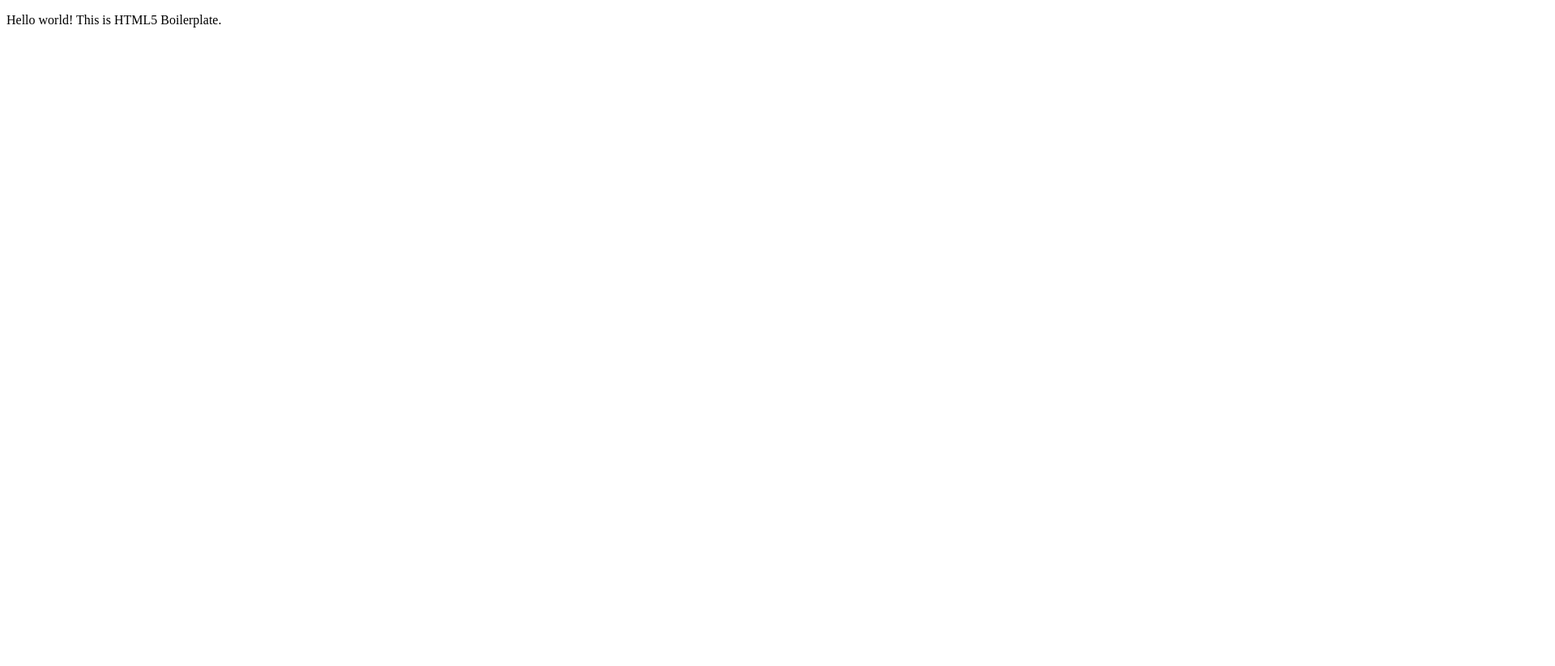
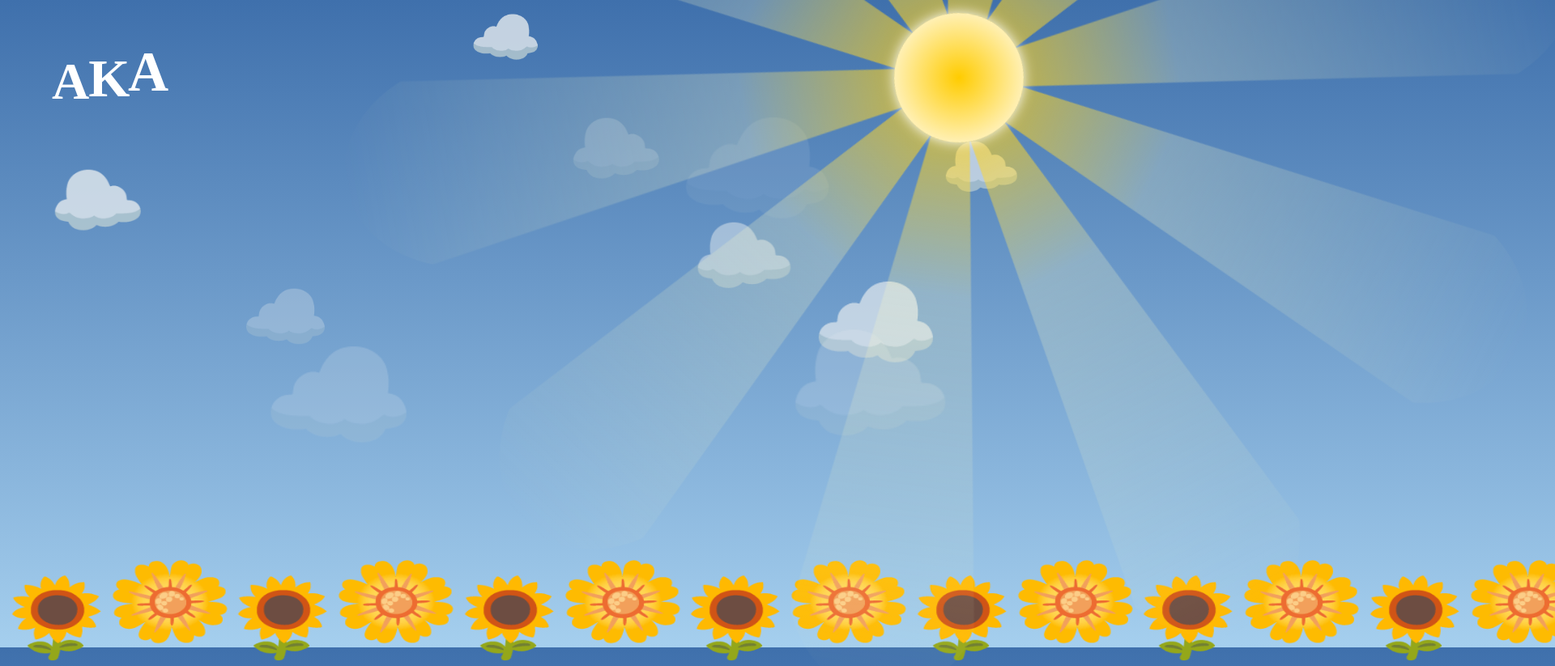
Before and after one commit to smokinjoe/mothersday-2018, a plain HTML site: page index.html in a window 1280 px wide. Shown: the top 823 px of the page at 81% size, 1920 px wide, since content can reach past the window. Before the commit the page ends 800 px from the top, so only its background shows below. Drawn offline with nearby package versions, Linux system fonts and the light colour scheme.

Commit message:
WIP: aka’s copy of the dancing flowers

```diff
--- a/index.html
+++ b/index.html
@@ -11,7 +11,25 @@
 </head>
 
 <body>
-  <p>Hello world! This is HTML5 Boilerplate.</p>
+
+    <h1 class="title"><span class="title-letter">A</span><span class="title-letter">️</span><span class="title-letter">K</span><span class="title-letter">️</span><span class="title-letter">A</span><span class="title-letter">️</span>
+    </h1>
+    <div class="sun">
+      <div class="ray"></div>
+      <div class="ray"></div>
+      <div class="ray"></div>
+      <div class="ray"></div>
+      <div class="ray"></div>
+      <div class="ray"></div>
+      <div class="ray"></div>
+      <div class="ray"></div>
+      <div class="ray"></div>
+      <div class="ray"></div>
+    </div>
+    <div class="clouds"><span class="cloud">☁️</span><span class="cloud">☁️</span><span class="cloud">☁️</span><span class="cloud">☁️</span><span class="cloud">☁️</span><span class="cloud">☁️</span><span class="cloud">☁️</span><span class="cloud">☁️</span><span class="cloud">☁️</span><span class="cloud">☁️</span>
+    </div>
+    <div class="flowerbed"><span class="flower">🌻</span><span class="flower">🌼</span><span class="flower">🌻</span><span class="flower">🌼</span><span class="flower">🌻</span><span class="flower">🌼</span><span class="flower">🌻</span><span class="flower">🌼</span><span class="flower">🌻</span><span class="flower">🌼</span><span class="flower">🌻</span><span class="flower">🌼</span><span class="flower">🌻</span><span class="flower">🌼</span><span class="flower">🌻</span><span class="flower">🌼</span>
+    </div>
   <script src="https://code.jquery.com/jquery-3.3.1.min.js" integrity="sha256-FgpCb/KJQlLNfOu91ta32o/NMZxltwRo8QtmkMRdAu8=" crossorigin="anonymous"></script>
   <script>window.jQuery || document.write('<script src="js/vendor/jquery-3.3.1.min.js"><\/script>')</script>
   <script src="scripts.js"></script>
--- a/styles.css
+++ b/styles.css
@@ -0,0 +1,494 @@
+/* ================
+// Sun
+// ============= */
+.sun {
+    position: absolute;
+    top: 1em;
+    right: 1em;
+    z-index: 20;
+    height: 20vmin;
+    width: 20vmin;
+    -webkit-animation: sunshine 4s infinite;
+            animation: sunshine 4s infinite;
+  }
+  .sun:before {
+    position: absolute;
+    top: 0;
+    left: 0;
+    z-index: 2;
+    height: 100%;
+    width: 100%;
+    content: '';
+    border-radius: 50%;
+    background: radial-gradient(ellipse at center, #fc0, #fff 100%);
+    box-shadow: 0 0 1em 0 #fff;
+  }
+
+  @-webkit-keyframes sunshine {
+    50% {
+      -webkit-transform: rotate(10deg);
+              transform: rotate(10deg);
+    }
+  }
+
+  @keyframes sunshine {
+    50% {
+      -webkit-transform: rotate(10deg);
+              transform: rotate(10deg);
+    }
+  }
+  .ray {
+    position: absolute;
+    top: 50%;
+    left: 50%;
+    height: 300%;
+    width: 125%;
+    background: linear-gradient(to bottom, rgba(255, 204, 0, 0.75), rgba(255, 252, 197, 0.25) 35%, rgba(255, 252, 197, 0) 100%);
+    border-radius: 0 0 10em 10em;
+    -webkit-clip-path: polygon(45% 0, 55% 0, 100% 100%, 0 100%);
+            clip-path: polygon(45% 0, 55% 0, 100% 100%, 0 100%);
+    -webkit-transform-origin: center top;
+            transform-origin: center top;
+  }
+  .ray:nth-child(1) {
+    -webkit-animation: strengthen-1 4s infinite;
+            animation: strengthen-1 4s infinite;
+    -webkit-transform: translate(-50%, 0) rotate(36deg) scale(1, 1);
+            transform: translate(-50%, 0) rotate(36deg) scale(1, 1);
+  }
+  .ray:nth-child(2) {
+    -webkit-animation: strengthen-2 4s infinite;
+            animation: strengthen-2 4s infinite;
+    -webkit-transform: translate(-50%, 0) rotate(72deg) scale(1, 1);
+            transform: translate(-50%, 0) rotate(72deg) scale(1, 1);
+  }
+  .ray:nth-child(3) {
+    -webkit-animation: strengthen-3 4s infinite;
+            animation: strengthen-3 4s infinite;
+    -webkit-transform: translate(-50%, 0) rotate(108deg) scale(1, 1);
+            transform: translate(-50%, 0) rotate(108deg) scale(1, 1);
+  }
+  .ray:nth-child(4) {
+    -webkit-animation: strengthen-4 4s infinite;
+            animation: strengthen-4 4s infinite;
+    -webkit-transform: translate(-50%, 0) rotate(144deg) scale(1, 1);
+            transform: translate(-50%, 0) rotate(144deg) scale(1, 1);
+  }
+  .ray:nth-child(5) {
+    -webkit-animation: strengthen-5 4s infinite;
+            animation: strengthen-5 4s infinite;
+    -webkit-transform: translate(-50%, 0) rotate(180deg) scale(1, 1);
+            transform: translate(-50%, 0) rotate(180deg) scale(1, 1);
+  }
+  .ray:nth-child(6) {
+    -webkit-animation: strengthen-6 4s infinite;
+            animation: strengthen-6 4s infinite;
+    -webkit-transform: translate(-50%, 0) rotate(216deg) scale(1, 1);
+            transform: translate(-50%, 0) rotate(216deg) scale(1, 1);
+  }
+  .ray:nth-child(7) {
+    -webkit-animation: strengthen-7 4s infinite;
+            animation: strengthen-7 4s infinite;
+    -webkit-transform: translate(-50%, 0) rotate(252deg) scale(1, 1);
+            transform: translate(-50%, 0) rotate(252deg) scale(1, 1);
+  }
+  .ray:nth-child(8) {
+    -webkit-animation: strengthen-8 4s infinite;
+            animation: strengthen-8 4s infinite;
+    -webkit-transform: translate(-50%, 0) rotate(288deg) scale(1, 1);
+            transform: translate(-50%, 0) rotate(288deg) scale(1, 1);
+  }
+  .ray:nth-child(9) {
+    -webkit-animation: strengthen-9 4s infinite;
+            animation: strengthen-9 4s infinite;
+    -webkit-transform: translate(-50%, 0) rotate(324deg) scale(1, 1);
+            transform: translate(-50%, 0) rotate(324deg) scale(1, 1);
+  }
+  .ray:nth-child(10) {
+    -webkit-animation: strengthen-10 4s infinite;
+            animation: strengthen-10 4s infinite;
+    -webkit-transform: translate(-50%, 0) rotate(360deg) scale(1, 1);
+            transform: translate(-50%, 0) rotate(360deg) scale(1, 1);
+  }
+
+  @-webkit-keyframes strengthen-1 {
+    50% {
+      -webkit-transform: translate(-50%, 0) rotate(36deg) scale(1.35, 1.75);
+              transform: translate(-50%, 0) rotate(36deg) scale(1.35, 1.75);
+    }
+  }
+
+  @keyframes strengthen-1 {
+    50% {
+      -webkit-transform: translate(-50%, 0) rotate(36deg) scale(1.35, 1.75);
+              transform: translate(-50%, 0) rotate(36deg) scale(1.35, 1.75);
+    }
+  }
+  @-webkit-keyframes strengthen-2 {
+    50% {
+      -webkit-transform: translate(-50%, 0) rotate(72deg) scale(1.35, 1.75);
+              transform: translate(-50%, 0) rotate(72deg) scale(1.35, 1.75);
+    }
+  }
+  @keyframes strengthen-2 {
+    50% {
+      -webkit-transform: translate(-50%, 0) rotate(72deg) scale(1.35, 1.75);
+              transform: translate(-50%, 0) rotate(72deg) scale(1.35, 1.75);
+    }
+  }
+  @-webkit-keyframes strengthen-3 {
+    50% {
+      -webkit-transform: translate(-50%, 0) rotate(108deg) scale(1.35, 1.75);
+              transform: translate(-50%, 0) rotate(108deg) scale(1.35, 1.75);
+    }
+  }
+  @keyframes strengthen-3 {
+    50% {
+      -webkit-transform: translate(-50%, 0) rotate(108deg) scale(1.35, 1.75);
+              transform: translate(-50%, 0) rotate(108deg) scale(1.35, 1.75);
+    }
+  }
+  @-webkit-keyframes strengthen-4 {
+    50% {
+      -webkit-transform: translate(-50%, 0) rotate(144deg) scale(1.35, 1.75);
+              transform: translate(-50%, 0) rotate(144deg) scale(1.35, 1.75);
+    }
+  }
+  @keyframes strengthen-4 {
+    50% {
+      -webkit-transform: translate(-50%, 0) rotate(144deg) scale(1.35, 1.75);
+              transform: translate(-50%, 0) rotate(144deg) scale(1.35, 1.75);
+    }
+  }
+  @-webkit-keyframes strengthen-5 {
+    50% {
+      -webkit-transform: translate(-50%, 0) rotate(180deg) scale(1.35, 1.75);
+              transform: translate(-50%, 0) rotate(180deg) scale(1.35, 1.75);
+    }
+  }
+  @keyframes strengthen-5 {
+    50% {
+      -webkit-transform: translate(-50%, 0) rotate(180deg) scale(1.35, 1.75);
+              transform: translate(-50%, 0) rotate(180deg) scale(1.35, 1.75);
+    }
+  }
+  @-webkit-keyframes strengthen-6 {
+    50% {
+      -webkit-transform: translate(-50%, 0) rotate(216deg) scale(1.35, 1.75);
+              transform: translate(-50%, 0) rotate(216deg) scale(1.35, 1.75);
+    }
+  }
+  @keyframes strengthen-6 {
+    50% {
+      -webkit-transform: translate(-50%, 0) rotate(216deg) scale(1.35, 1.75);
+              transform: translate(-50%, 0) rotate(216deg) scale(1.35, 1.75);
+    }
+  }
+  @-webkit-keyframes strengthen-7 {
+    50% {
+      -webkit-transform: translate(-50%, 0) rotate(252deg) scale(1.35, 1.75);
+              transform: translate(-50%, 0) rotate(252deg) scale(1.35, 1.75);
+    }
+  }
+  @keyframes strengthen-7 {
+    50% {
+      -webkit-transform: translate(-50%, 0) rotate(252deg) scale(1.35, 1.75);
+              transform: translate(-50%, 0) rotate(252deg) scale(1.35, 1.75);
+    }
+  }
+  @-webkit-keyframes strengthen-8 {
+    50% {
+      -webkit-transform: translate(-50%, 0) rotate(288deg) scale(1.35, 1.75);
+              transform: translate(-50%, 0) rotate(288deg) scale(1.35, 1.75);
+    }
+  }
+  @keyframes strengthen-8 {
+    50% {
+      -webkit-transform: translate(-50%, 0) rotate(288deg) scale(1.35, 1.75);
+              transform: translate(-50%, 0) rotate(288deg) scale(1.35, 1.75);
+    }
+  }
+  @-webkit-keyframes strengthen-9 {
+    50% {
+      -webkit-transform: translate(-50%, 0) rotate(324deg) scale(1.35, 1.75);
+              transform: translate(-50%, 0) rotate(324deg) scale(1.35, 1.75);
+    }
+  }
+  @keyframes strengthen-9 {
+    50% {
+      -webkit-transform: translate(-50%, 0) rotate(324deg) scale(1.35, 1.75);
+              transform: translate(-50%, 0) rotate(324deg) scale(1.35, 1.75);
+    }
+  }
+  @-webkit-keyframes strengthen-10 {
+    50% {
+      -webkit-transform: translate(-50%, 0) rotate(360deg) scale(1.35, 1.75);
+              transform: translate(-50%, 0) rotate(360deg) scale(1.35, 1.75);
+    }
+  }
+  @keyframes strengthen-10 {
+    50% {
+      -webkit-transform: translate(-50%, 0) rotate(360deg) scale(1.35, 1.75);
+              transform: translate(-50%, 0) rotate(360deg) scale(1.35, 1.75);
+    }
+  }
+  /* ================
+  // Clouds
+  // ============= */
+  .clouds {
+    position: absolute;
+    top: 0;
+    left: 0;
+    height: 50%;
+    width: 100%;
+  }
+
+  .cloud {
+    position: absolute;
+  }
+  .cloud:nth-child(1) {
+    top: 100%;
+    left: 24%;
+    font-size: 19vmin;
+    opacity: 0.2;
+    -webkit-animation: swoosh-right 2s infinite;
+            animation: swoosh-right 2s infinite;
+    -webkit-transform: scaleX(1);
+            transform: scaleX(1);
+  }
+  .cloud:nth-child(2) {
+    top: 32%;
+    left: 56%;
+    font-size: 12vmin;
+    opacity: 0.2;
+    -webkit-animation: swoosh-left 2s infinite;
+            animation: swoosh-left 2s infinite;
+    -webkit-transform: scaleX(-1);
+            transform: scaleX(-1);
+  }
+  .cloud:nth-child(3) {
+    top: 29%;
+    left: 64%;
+    font-size: 20vmin;
+    opacity: 0.1;
+    -webkit-animation: swoosh-right 2s infinite;
+            animation: swoosh-right 2s infinite;
+    -webkit-transform: scaleX(1);
+            transform: scaleX(1);
+  }
+  .cloud:nth-child(4) {
+    top: 40%;
+    left: 92%;
+    font-size: 10vmin;
+    opacity: 0.7;
+    -webkit-animation: swoosh-left 2s infinite;
+            animation: swoosh-left 2s infinite;
+    -webkit-transform: scaleX(-1);
+            transform: scaleX(-1);
+  }
+  .cloud:nth-child(5) {
+    top: 1%;
+    left: 44%;
+    font-size: 9vmin;
+    opacity: 0.8;
+    -webkit-animation: swoosh-right 2s infinite;
+            animation: swoosh-right 2s infinite;
+    -webkit-transform: scaleX(1);
+            transform: scaleX(1);
+  }
+  .cloud:nth-child(6) {
+    top: 64%;
+    left: 68%;
+    font-size: 13vmin;
+    opacity: 0.5;
+    -webkit-animation: swoosh-left 2s infinite;
+            animation: swoosh-left 2s infinite;
+    -webkit-transform: scaleX(-1);
+            transform: scaleX(-1);
+  }
+  .cloud:nth-child(7) {
+    top: 81%;
+    left: 77%;
+    font-size: 16vmin;
+    opacity: 0.7;
+    -webkit-animation: swoosh-right 2s infinite;
+            animation: swoosh-right 2s infinite;
+    -webkit-transform: scaleX(1);
+            transform: scaleX(1);
+  }
+  .cloud:nth-child(8) {
+    top: 48%;
+    left: 6%;
+    font-size: 12vmin;
+    opacity: 0.8;
+    -webkit-animation: swoosh-left 2s infinite;
+            animation: swoosh-left 2s infinite;
+    -webkit-transform: scaleX(-1);
+            transform: scaleX(-1);
+  }
+  .cloud:nth-child(9) {
+    top: 85%;
+    left: 22%;
+    font-size: 11vmin;
+    opacity: 0.3;
+    -webkit-animation: swoosh-right 2s infinite;
+            animation: swoosh-right 2s infinite;
+    -webkit-transform: scaleX(1);
+            transform: scaleX(1);
+  }
+  .cloud:nth-child(10) {
+    top: 94%;
+    left: 77%;
+    font-size: 21vmin;
+    opacity: 0.2;
+    -webkit-animation: swoosh-left 2s infinite;
+            animation: swoosh-left 2s infinite;
+    -webkit-transform: scaleX(-1);
+            transform: scaleX(-1);
+  }
+
+  @-webkit-keyframes swoosh-left {
+    50% {
+      -webkit-transform: translate(-2vmin, 0) scaleX(-1);
+              transform: translate(-2vmin, 0) scaleX(-1);
+    }
+  }
+
+  @keyframes swoosh-left {
+    50% {
+      -webkit-transform: translate(-2vmin, 0) scaleX(-1);
+              transform: translate(-2vmin, 0) scaleX(-1);
+    }
+  }
+  @-webkit-keyframes swoosh-right {
+    50% {
+      -webkit-transform: translate(2vmin, 0) scaleX(1);
+              transform: translate(2vmin, 0) scaleX(1);
+    }
+  }
+  @keyframes swoosh-right {
+    50% {
+      -webkit-transform: translate(2vmin, 0) scaleX(1);
+              transform: translate(2vmin, 0) scaleX(1);
+    }
+  }
+  /* ================
+  // Flowerbed
+  // ============= */
+  .flowerbed {
+    position: absolute;
+    bottom: 0;
+    left: 0;
+    width: 100%;
+    display: flex;
+    justify-content: space-between;
+    font-size: 14vmin;
+  }
+
+  .flower {
+    position: relative;
+    -webkit-animation: sway 2s infinite;
+            animation: sway 2s infinite;
+    -webkit-transform-origin: center bottom;
+            transform-origin: center bottom;
+    -webkit-transform: rotate(0) scale(1.15, 0.85);
+            transform: rotate(0) scale(1.15, 0.85);
+  }
+  .flower:nth-of-type(odd) {
+    top: 2.5vmin;
+  }
+
+  @-webkit-keyframes sway {
+    25% {
+      -webkit-transform: rotate(-8deg) scale(1, 1.25);
+              transform: rotate(-8deg) scale(1, 1.25);
+    }
+    50% {
+      -webkit-transform: rotate(0) scale(1.15, 0.85);
+              transform: rotate(0) scale(1.15, 0.85);
+    }
+    75% {
+      -webkit-transform: rotate(8deg) scale(1, 1.25);
+              transform: rotate(8deg) scale(1, 1.25);
+    }
+  }
+
+  @keyframes sway {
+    25% {
+      -webkit-transform: rotate(-8deg) scale(1, 1.25);
+              transform: rotate(-8deg) scale(1, 1.25);
+    }
+    50% {
+      -webkit-transform: rotate(0) scale(1.15, 0.85);
+              transform: rotate(0) scale(1.15, 0.85);
+    }
+    75% {
+      -webkit-transform: rotate(8deg) scale(1, 1.25);
+              transform: rotate(8deg) scale(1, 1.25);
+    }
+  }
+  /* ================
+  // Title
+  // ============= */
+  .title {
+    position: absolute;
+    top: 0;
+    left: 0;
+    z-index: 2;
+    margin: 0;
+    padding: 1em;
+    font-size: 8vmin;
+    color: #fff;
+  }
+
+  .title-letter {
+    display: inline-block;
+    -webkit-transform-origin: center bottom;
+            transform-origin: center bottom;
+  }
+  .title-letter:nth-child(1) {
+    -webkit-animation: jump 1.25s 0s infinite cubic-bezier(0.33, -0.22, 0.81, 1.18);
+            animation: jump 1.25s 0s infinite cubic-bezier(0.33, -0.22, 0.81, 1.18);
+  }
+  .title-letter:nth-child(2) {
+    -webkit-animation: jump 1.25s 0.075s infinite cubic-bezier(0.33, -0.22, 0.81, 1.18);
+            animation: jump 1.25s 0.075s infinite cubic-bezier(0.33, -0.22, 0.81, 1.18);
+  }
+  .title-letter:nth-child(3) {
+    -webkit-animation: jump 1.25s 0.15s infinite cubic-bezier(0.33, -0.22, 0.81, 1.18);
+            animation: jump 1.25s 0.15s infinite cubic-bezier(0.33, -0.22, 0.81, 1.18);
+  }
+  .title-letter:nth-child(4) {
+    -webkit-animation: jump 1.25s 0.225s infinite cubic-bezier(0.33, -0.22, 0.81, 1.18);
+            animation: jump 1.25s 0.225s infinite cubic-bezier(0.33, -0.22, 0.81, 1.18);
+  }
+  .title-letter:nth-child(5) {
+    -webkit-animation: jump 1.25s 0.3s infinite cubic-bezier(0.33, -0.22, 0.81, 1.18);
+            animation: jump 1.25s 0.3s infinite cubic-bezier(0.33, -0.22, 0.81, 1.18);
+  }
+
+  @-webkit-keyframes jump {
+    50% {
+      -webkit-transform: translate(0, -0.25em) scale(1.15);
+              transform: translate(0, -0.25em) scale(1.15);
+    }
+  }
+
+  @keyframes jump {
+    50% {
+      -webkit-transform: translate(0, -0.25em) scale(1.15);
+              transform: translate(0, -0.25em) scale(1.15);
+    }
+  }
+  /* ================
+  // Structure
+  // ============= */
+  html,
+  body {
+    overflow: hidden;
+    height: 100%;
+  }
+
+  html {
+    background: linear-gradient(to top, #a5cfee, #3f70ac 100%);
+  }
```
